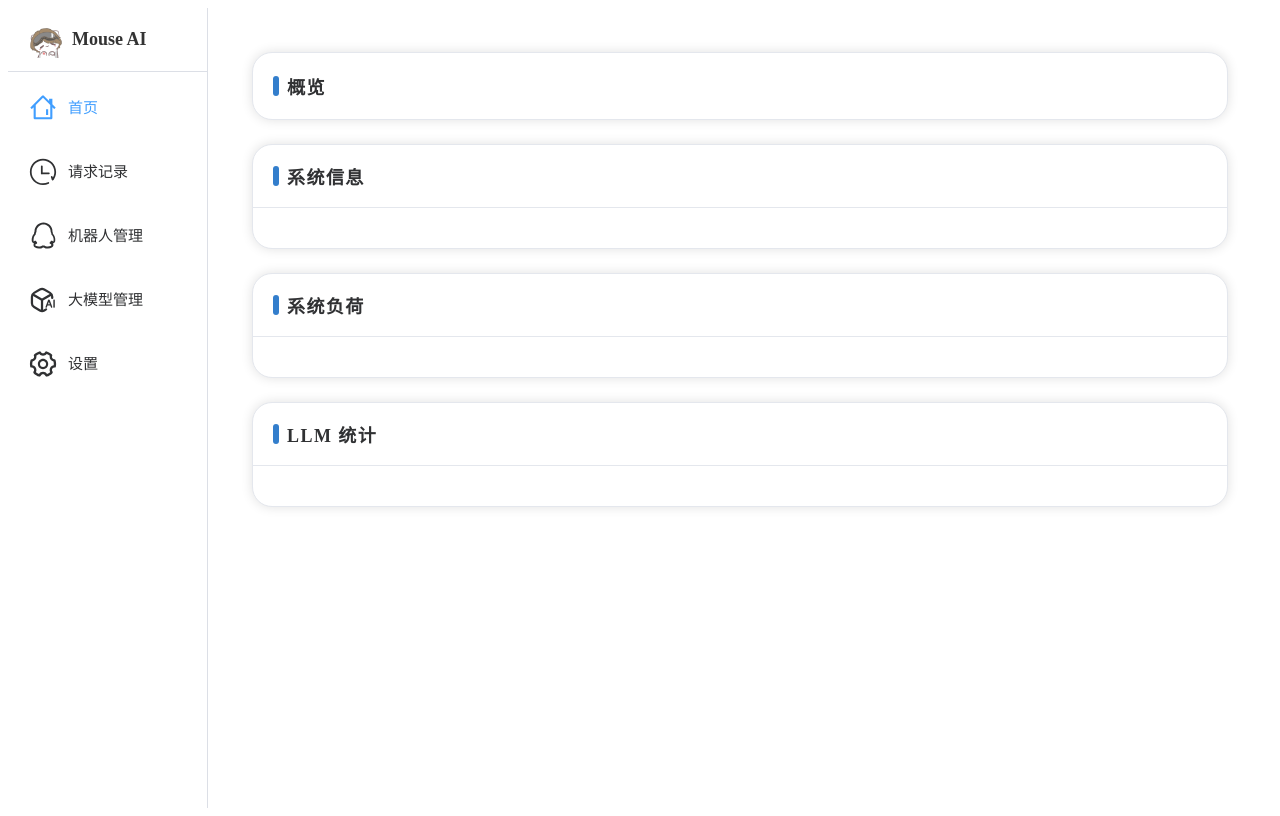
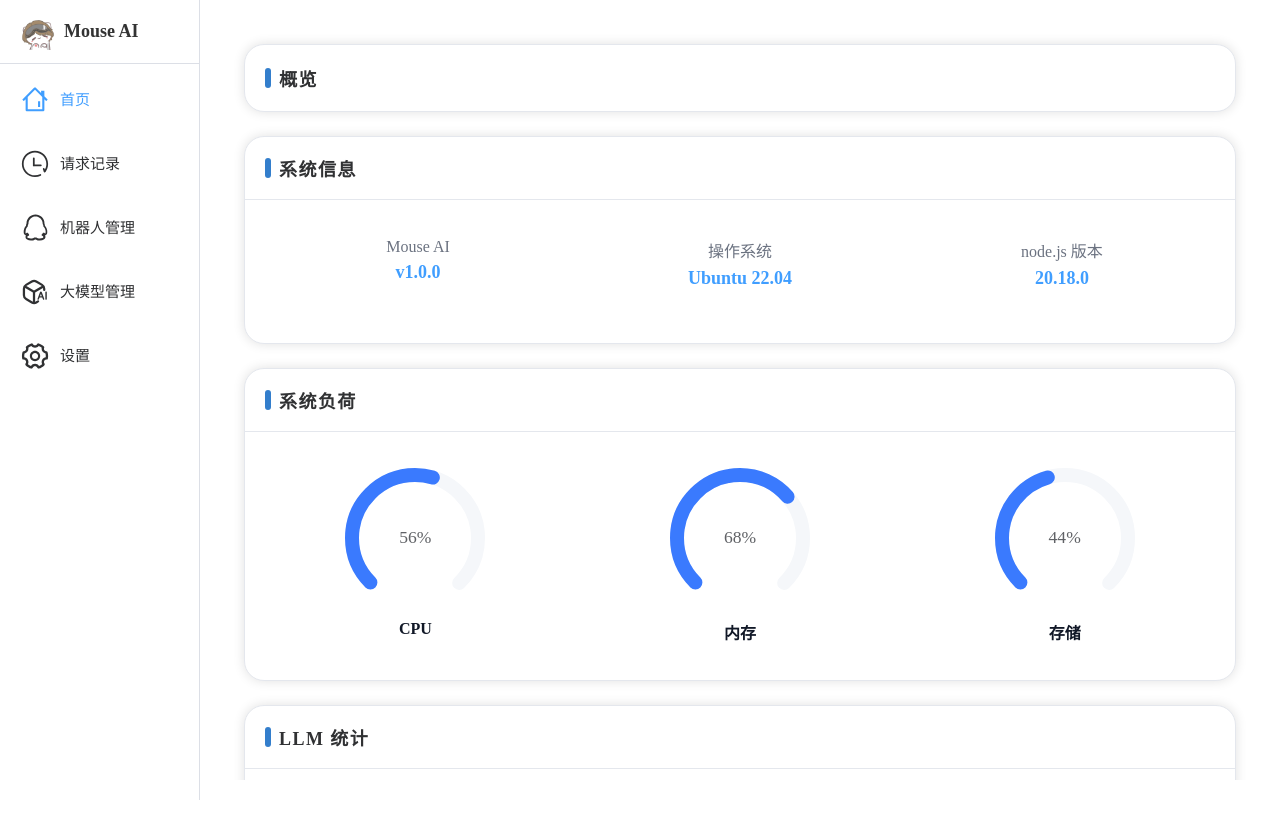
Before and after one commit to Ezekielx-Evans/little-mouse-ai, a Vue app: page / in a window 1280 px wide. Built offline with nearby package versions, Linux system fonts and the light colour scheme.

Commit message:
卡片信息写完了

```diff
--- a/src/App.vue
+++ b/src/App.vue
@@ -9,3 +9,12 @@
 <style scoped>
 
 </style>
+
+<style>
+html, body, #app {
+    margin: 0;
+    padding: 0;
+    width: 100%;
+    height: 100%;
+}
+</style>
--- a/src/views/layout/Home.vue
+++ b/src/views/layout/Home.vue
@@ -1,5 +1,24 @@
 <script setup>
+import {ref} from 'vue'
 
+const systemInfo = ref([
+    {label: 'Mouse AI', value: 'v1.0.0'},
+    {label: '操作系统', value: 'Ubuntu 22.04'},
+    {label: 'node.js 版本', value: '20.18.0'},
+])
+
+const systemLoad = ref([
+    {label: 'CPU', value: 56},
+    {label: '内存', value: 68},
+    {label: '存储', value: 44}
+])
+
+const llmStats = ref([
+    {label: '请求总数', value: '12,843'},
+    {label: '成功率', value: '98.4%'},
+    {label: 'Token 消耗', value: '1.2M'},
+    {label: '平均响应时间', value: '1.6s'}
+])
 </script>
 
 <template>
@@ -24,6 +43,20 @@
                         系统信息
                     </div>
                 </template>
+                <el-row :gutter="16">
+                    <el-col
+                        v-for="item in systemInfo"
+                        :key="item.label"
+                        :md="8"
+                        :sm="12"
+                        :xs="12"
+                    >
+                        <div class="info-card">
+                            <div class="info-label">{{ item.label }}</div>
+                            <div class="info-value">{{ item.value }}</div>
+                        </div>
+                    </el-col>
+                </el-row>
             </el-card>
 
             <!-- 系统负荷卡片 -->
@@ -34,6 +67,24 @@
                         系统负荷
                     </div>
                 </template>
+                <el-row :gutter="24" justify="space-between">
+                    <el-col
+                        v-for="item in systemLoad"
+                        :key="item.label"
+                        :sm="8"
+                        :xs="24"
+                        class="load-card"
+                    >
+                        <el-progress
+                            :percentage="item.value"
+                            :stroke-width="14"
+                            :width="140"
+                            color="#3a7afe"
+                            type="dashboard"
+                        />
+                        <div class="load-label">{{ item.label }}</div>
+                    </el-col>
+                </el-row>
             </el-card>
 
             <!-- LMM 统计卡片 -->
@@ -44,6 +95,20 @@
                         LLM 统计
                     </div>
                 </template>
+                <el-row :gutter="16">
+                    <el-col
+                        v-for="item in llmStats"
+                        :key="item.label"
+                        :md="6"
+                        :sm="12"
+                        :xs="12"
+                    >
+                        <div class="stat-card">
+                            <div class="stat-label">{{ item.label }}</div>
+                            <div class="stat-value">{{ item.value }}</div>
+                        </div>
+                    </el-col>
+                </el-row>
             </el-card>
 
 
@@ -62,7 +127,6 @@
 }
 
 .card {
-    border-radius: 20px;
     --el-card-border-radius: 20px;
 }
 
@@ -83,4 +147,55 @@
     margin-right: 8px;
 }
 
+.info-card {
+    border-radius: 16px;
+    padding: 18px;
+    margin-bottom: 16px;
+    text-align: center;
+}
+
+.info-label {
+    font-size: 16px;
+    color: #6b7280;
+    margin-bottom: 6px;
+}
+
+.info-value {
+    font-size: 18px;
+    font-weight: 600;
+    color: #409EFF;
+}
+
+.load-card {
+    display: flex;
+    flex-direction: column;
+    align-items: center;
+    gap: 12px;
+    padding: 16px 0;
+}
+
+.load-label {
+    font-weight: 600;
+    color: #111827;
+}
+
+.stat-card {
+    border-radius: 16px;
+    padding: 18px;
+    margin-bottom: 16px;
+    background-color: #fff;
+    text-align: center;
+}
+
+.stat-label {
+    font-size: 16px;
+    color: #6b7280;
+    margin-bottom: 6px;
+}
+
+.stat-value {
+    font-size: 20px;
+    font-weight: 700;
+    color: #409EFF;
+}
 </style>
--- a/src/views/layout/index.vue
+++ b/src/views/layout/index.vue
@@ -16,7 +16,7 @@ import Sidebar from "@/views/layout/Sidebar.vue";
             <el-container>
 
                 <!-- 主页面 -->
-                <el-main>
+                <el-main class="main">
                     <RouterView></RouterView>
                 </el-main>
 
@@ -32,4 +32,8 @@ import Sidebar from "@/views/layout/Sidebar.vue";
     border-right: 1px solid var(--el-border-color);
 }
 
+.main{
+    height: 100vh;
+}
+
 </style>
```
